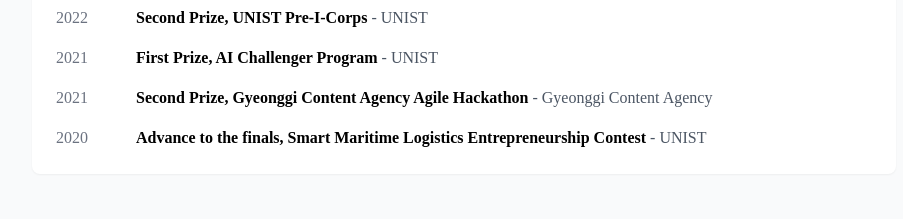
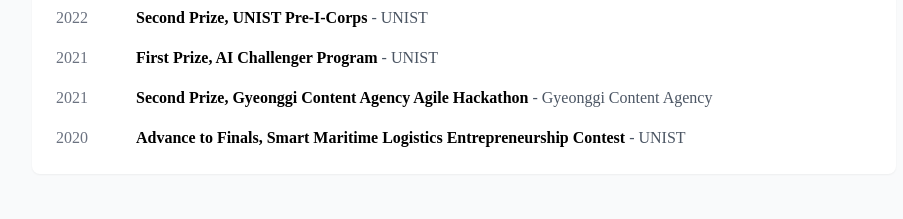
Before and after one commit to gn0219/gn0219.github.io, a Next.js app: page / in a window 1280 px wide. Shown: the part 2860-3079 px from the top of the page, without its empty margins (176-1079 px from the left). Built offline with nearby package versions, Linux system fonts and the light colour scheme; a web font is replaced by a local one.

Commit message:
Update honors

```diff
--- a/src/data/honors.ts
+++ b/src/data/honors.ts
@@ -32,7 +32,7 @@ export const honorsData: Honor[] = [
   },
   {
     year: "2020",
-    title: "Advance to the finals, Smart Maritime Logistics Entrepreneurship Contest",
+    title: "Advance to Finals, Smart Maritime Logistics Entrepreneurship Contest",
     organization: "UNIST"
   },
 ];
```
